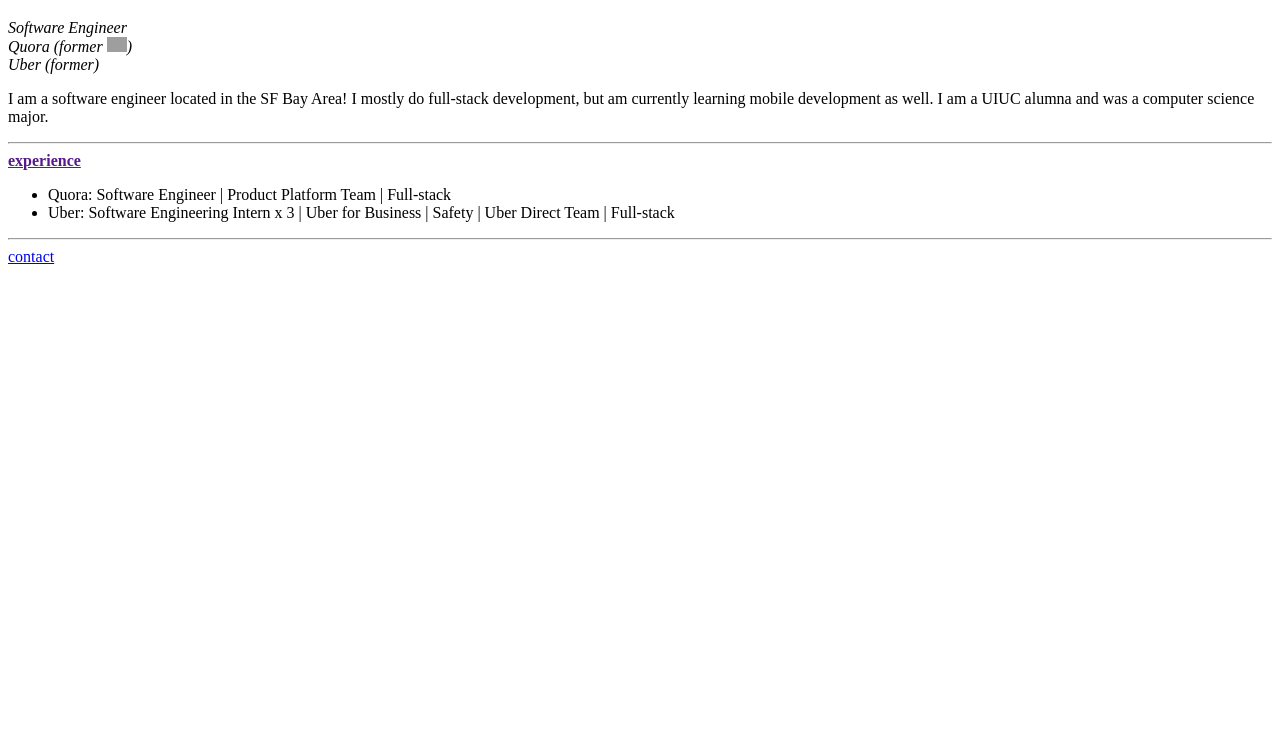
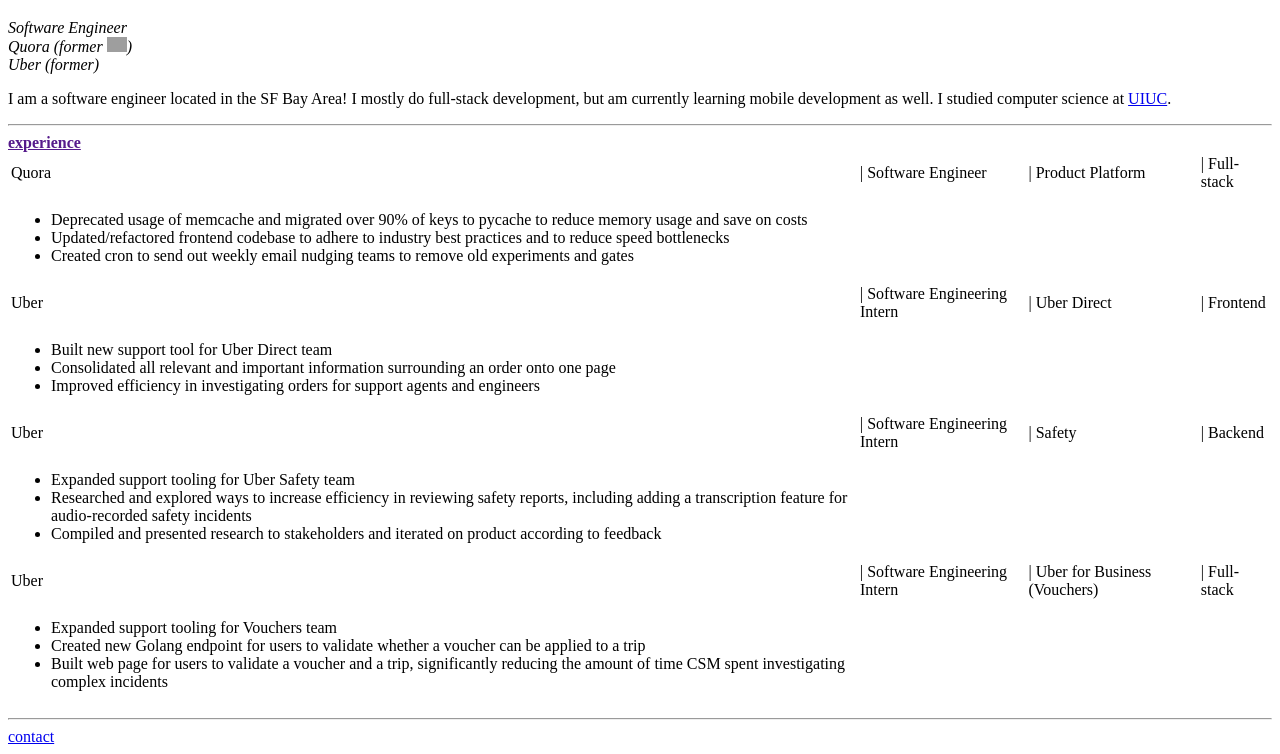
Before and after one commit to csyding/cxyding.github.io, a plain HTML site: page index.html in a window 1280 px wide. Shown: the part 61-815 px from the top of the page. Drawn offline with Linux system fonts and the light colour scheme; grey boxes are pictures that could not be loaded.

Commit message:
adding more info and some semblance of formatting LMFAO

```diff
--- a/index.html
+++ b/index.html
@@ -15,14 +15,73 @@
     <i>Uber (former)</i>
     <p>I am a software engineer located in the SF Bay Area!
         I mostly do full-stack development, but am currently learning
-        mobile development as well. I am a UIUC alumna and was a computer
-        science major.</p>
+        mobile development as well. I studied computer science at <a href="https://www.youtube.com/watch?v=3xzWsY0B8e0">UIUC</a>.</p>
     <hr>
     <b> <a href=""> experience </a> </b>
-    <ul>
-        <li>Quora: Software Engineer | Product Platform Team  | Full-stack </li>
-        <li>Uber: Software Engineering Intern x 3 | Uber for Business | Safety | Uber Direct Team | Full-stack </li>
-    </ul>
+    <table>
+        <tr>
+            <td> Quora </td>
+            <td>| Software Engineer </td>
+            <td>| Product Platform</td>
+            <td>| Full-stack </td>
+        </tr>
+        <tr>
+            <td>
+                <ul>
+                    <li>Deprecated usage of memcache and migrated over 90% of keys to pycache to reduce memory usage and save on costs </li>
+                    <li>Updated/refactored frontend codebase to adhere to industry best practices and to reduce speed bottlenecks </li>
+                    <li>Created cron to send out weekly email nudging teams to remove old experiments and gates</li>
+                </ul>
+            </td>
+        </tr>
+        <tr>
+            <td> Uber </td>
+            <td>| Software Engineering Intern </td>
+            <td>| Uber Direct </td>
+            <td>| Frontend </td>
+        </tr>
+        <tr>
+            <td>
+                <ul>
+                    <li>Built new support tool for Uber Direct team</li>
+                    <li>Consolidated all relevant and important information surrounding an order onto one page</li>
+                    <li>Improved efficiency in investigating orders for support agents and engineers</li>
+                </ul>
+            </td>
+        </tr>
+        <tr>
+            <td> Uber </td>
+            <td>| Software Engineering Intern </td>
+            <td>| Safety </td>
+            <td>| Backend </td>
+        </tr>
+        <tr>
+            <td>
+                <ul>
+                    <li>Expanded support tooling for Uber Safety team</li>
+                    <li>Researched and explored ways to increase efficiency in reviewing safety reports, including adding a transcription feature for audio-recorded safety incidents</li>
+                    <li>Compiled and presented research to stakeholders and iterated on product according to feedback</li>
+
+                </ul>
+            </td>
+        </tr>
+        <tr>
+            <td> Uber </td>
+            <td>| Software Engineering Intern </td>
+            <td>| Uber for Business (Vouchers) </td>
+            <td>| Full-stack </td>
+        </tr>
+        <tr>
+            <td>
+                <ul>
+                    <li>Expanded support tooling for Vouchers team</li>
+                    <li>Created new Golang endpoint for users to validate whether a voucher can be applied to a trip</li>
+                    <li>Built web page for users to validate a voucher and a trip, significantly reducing the amount of time CSM spent investigating complex incidents</li>
+
+                </ul>
+            </td>
+        </tr>
+    </table>
     <hr>
     <a href="contact.html">contact</a>
 </body>
```
Also changed, not shown: contact.html (+2 -2 lines).
